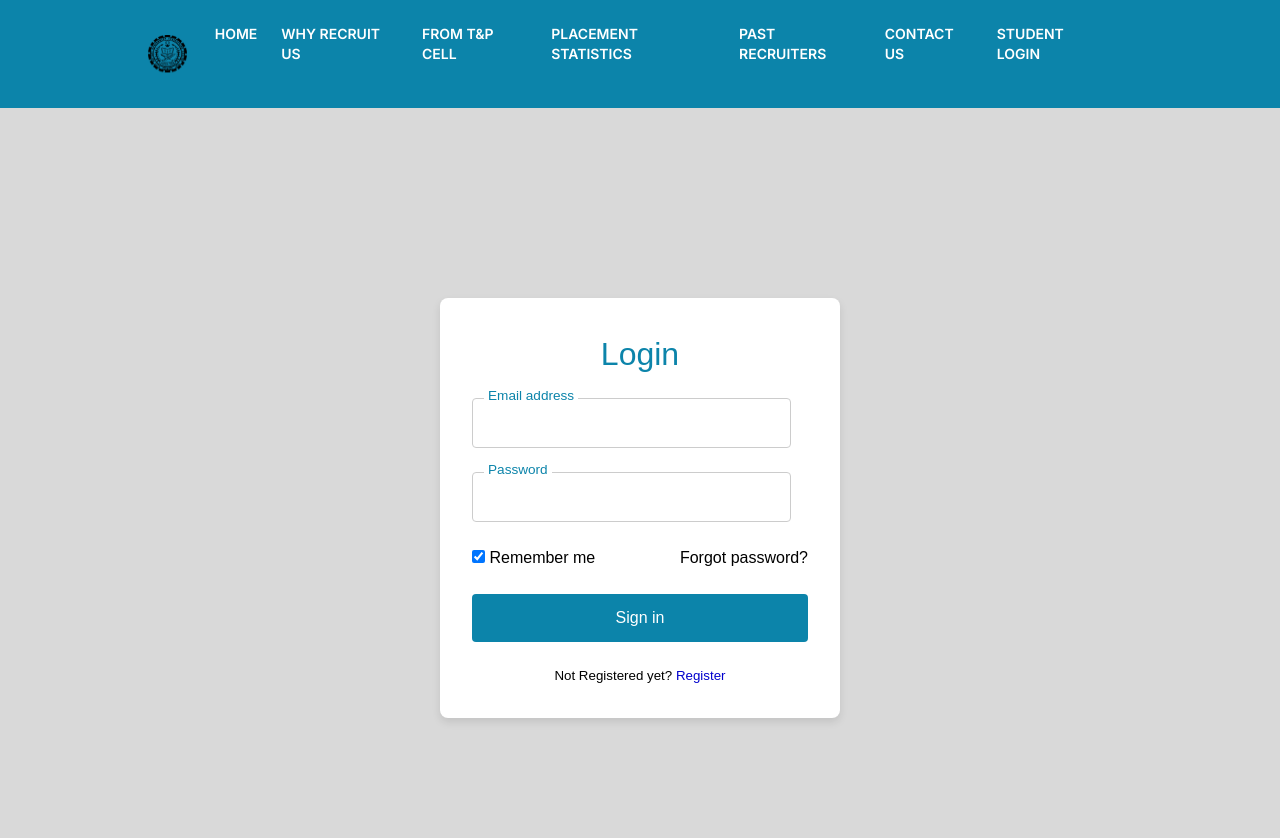
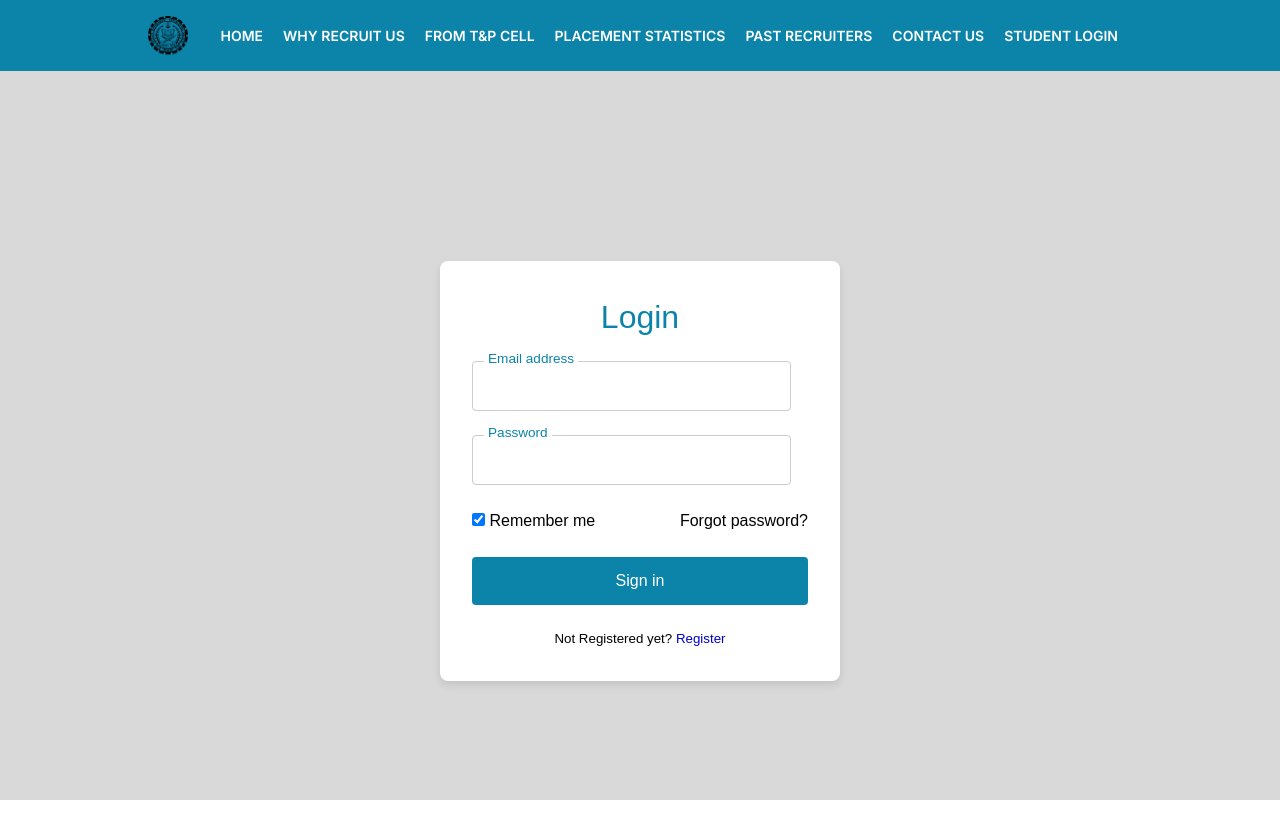
Before and after one commit to Phoenix-031/KGECTnp2k24, a Next.js app: page /login in a window 1280 px wide. Shown: the top 838 px of the page. After the commit the page ends 800 px from the top, so only its background shows below. Built offline with nearby package versions, Linux system fonts and the light colour scheme.

Commit message:
navbar update

```diff
--- a/src/app/globals.css
+++ b/src/app/globals.css
@@ -67,3 +67,57 @@
     @apply bg-background text-foreground;
   }
 }
+
+@keyframes rotate-90 {
+  0% {
+    transform: rotate(180deg);
+  }
+  100% {
+    transform: rotate(0deg);
+  }
+}
+
+@keyframes rotate-neg-90 {
+  0% {
+    transform: rotate(0deg);
+  }
+  100% {
+    transform: rotate(180deg);
+  }
+}
+
+
+@keyframes scale-down {
+  0% {
+    transform: scale(0);
+  }
+  100% {
+    transform: scale(1);
+  }
+}
+
+@keyframes scale-up {
+  0% {
+    transform: scale(1);
+  }
+  100% {
+    transform: scale(0);
+  }
+}
+
+
+.rotate-90 {
+  animation: rotate-90 0.3s ease-out forwards;
+}
+
+.rotate-neg-90 {
+  animation: rotate-neg-90 0.3s ease-out forwards;
+}
+
+.scale-down {
+  animation: scale-down 0.3s ease-out forwards;
+}
+
+.scale-up {
+  animation: scale-up 0.3s ease-out forwards;
+}
--- a/src/app/layout.tsx
+++ b/src/app/layout.tsx
@@ -20,9 +20,10 @@ export default function RootLayout({
   return (
     <html lang='en'>
       <body className={inter.className}>
+      <div className='custom-scrollbar overflow-y-scroll h-screen '>
         <SpeedInsights />
         <Navbar />
-        {children}
+        {children}</div>
       </body>
     </html>
   );
--- a/src/components/Navbar.tsx
+++ b/src/components/Navbar.tsx
@@ -21,7 +21,7 @@ export const Navbar = () => {
         'w-1/2',
         'right-0',
         'p-4',
-        'gap-10',
+        'gap-15',
         'flex-col',
       ];
     } else {
@@ -43,7 +43,6 @@ export const Navbar = () => {
       'bg-opacity-50',
       'transition-opacity',
       'duration-300',
-
       isOpen ? 'opacity-100' : 'opacity-0',
       isOpen ? 'pointer-events-auto' : 'pointer-events-none',
     ].join(' ');
@@ -73,21 +72,17 @@ export const Navbar = () => {
       element.scrollIntoView({ behavior: 'smooth' });
     }
   };
-  1;
 
   return (
     <>
       <nav
         ref={navbarRef}
-        className={` bg-custom-blue text-white font-semibold text-sm py-4 sm:p-6 md:flex md:justify-between sticky top-0 md:items-center transition-transform duration-300 ${
+        className={`bg-custom-blue text-white font-semibold p-4 text-sm md:flex md:justify-between sticky top-0 md:items-center transition-transform duration-300 z-50 ${
           isVisible ? 'translate-y-0' : '-translate-y-full'
-        } `}
+        }`}
       >
         <div className='container flex justify-between items-center'>
-          <a
-            href='#'
-            className='text-2xl font-bold ml-[-14px]'
-          >
+          <a href='#' className='text-2xl font-bold ml-[-14px]'>
             <Image
               alt='Navbar Logo'
               src={'/kgec.svg'}
@@ -95,65 +90,35 @@ export const Navbar = () => {
               height={40}
             />
           </a>
-          <div className={`${getMenuClasses()} pl-4`}>
-            <Link
-              href='/'
-              className='mx-3 hover:text-gray-300'
-            >
+          <div className={`${getMenuClasses()} pl-4 gap-5`}>
+            <Link href='/' className='hover:text-gray-300'>
               HOME
             </Link>
-            <Link
-              onClick={() => scrollToSection('')}
-              href='/'
-              className='mx-3 hover:text-gray-300'
-            >
+            <Link onClick={() => scrollToSection('')} href='/' className='hover:text-gray-300'>
               WHY RECRUIT US
             </Link>
-            <Link
-              onClick={() => scrollToSection('placement-statistics')}
-              href='/'
-              className='mx-3 hover:text-gray-300'
-            >
+            <Link onClick={() => scrollToSection('placement-statistics')} href='/' className='hover:text-gray-300'>
               FROM T&P CELL
             </Link>
-            <Link
-              onClick={() => scrollToSection('placement-statistics')}
-              href='/'
-              className='mx-3 hover:text-gray-300'
-            >
+            <Link onClick={() => scrollToSection('placement-statistics')} href='/' className='hover:text-gray-300'>
               PLACEMENT STATISTICS
             </Link>
-            <Link
-              onClick={() => scrollToSection('past-recruiters')}
-              href='/'
-              className='mx-3 hover:text-gray-300'
-            >
+            <Link onClick={() => scrollToSection('past-recruiters')} href='/' className='hover:text-gray-300'>
               PAST RECRUITERS
             </Link>
-            <Link
-              onClick={() => scrollToSection('contact-us')}
-              href='/'
-              className='mx-3 hover:text-gray-300'
-            >
+            <Link onClick={() => scrollToSection('contact-us')} href='/' className='hover:text-gray-300'>
               CONTACT US
             </Link>
-            {/*<Link
-              href='/student-details'
-              className='mx-3 hover:text-gray-300'
-            >
-              STUDENT DETAILS
-            </Link>*/}
-            <Link
-              href='/signup'
-              className='mx-3 hover:text-gray-300 mb-5'
-            >
+            <Link href='/signup' className='hover:text-gray-300'>
               STUDENT LOGIN
             </Link>
           </div>
           <div className='md:hidden flex items-center mr-[-14px]'>
             <button onClick={() => setIsOpen(!isOpen)}>
               <svg
-                className='hamburger-menu'
+                className={`transition-transform duration-300 ${
+                  isOpen ? 'rotate-90 scale-down' : 'rotate-neg-90 scale-up'
+                }`}
                 width='24'
                 height='24'
                 viewBox='0 0 24 24'
@@ -183,10 +148,7 @@ export const Navbar = () => {
           </div>
         </div>
       </nav>
-      <div
-        className={getOverlayClasses()}
-        onClick={() => setIsOpen(false)}
-      ></div>
+      <div className={getOverlayClasses()} onClick={() => setIsOpen(false)}></div>
     </>
   );
 };
--- a/tailwind.config.ts
+++ b/tailwind.config.ts
@@ -1,95 +1,127 @@
+import type { Config } from 'tailwindcss';
 
-import type { Config } from "tailwindcss"
-
-const config = {
-  darkMode: ["class"],
+const config: Config = {
+  darkMode: ['class'],
   content: [
     './pages/**/*.{ts,tsx}',
     './components/**/*.{ts,tsx}',
     './app/**/*.{ts,tsx}',
     './src/**/*.{ts,tsx}',
-	],
-  prefix: "",
+  ],
+  prefix: '',
   theme: {
     container: {
       center: true,
-      padding: "2rem",
+      padding: '2rem',
       screens: {
-        "2xl": "1400px",
-        "lg": "1020px",
-        "md": "800px",
-        "sm": "750px",
+        'xl' : '1100',
+        '2xl': '1400px',
+        'lg': '1020px',
+        'md': '800px',
+        'sm': '750px',
       },
     },
     extend: {
-     zIndex:{
-      '-10':'-10'
-     },
+
+      zIndex: {
+        '-10': '-10',
+      },
       colors: {
         custom: {
-          yellow: "#E6C651",
-          gray: "#D9D9D9",
-          gray2: "#F5F3F1",
+          yellow: '#E6C651',
+          gray: '#D9D9D9',
+          gray2: '#F5F3F1',
         },
-        light_yellow: "#F4CE44",
+        light_yellow: '#F4CE44',
         'custom-blue': '#0C84AA',
-        'accordian-grey' : '#D9D9D9',
-        border: "hsl(var(--border))",
-        input: "hsl(var(--input))",
-        ring: "hsl(var(--ring))",
-        background: "hsl(var(--background))",
-        foreground: "hsl(var(--foreground))",
+        'accordian-grey': '#D9D9D9',
+        border: 'hsl(var(--border))',
+        input: 'hsl(var(--input))',
+        ring: 'hsl(var(--ring))',
+        background: 'hsl(var(--background))',
+        foreground: 'hsl(var(--foreground))',
         primary: {
-          DEFAULT: "hsl(var(--primary))",
-          foreground: "hsl(var(--primary-foreground))",
+          DEFAULT: 'hsl(var(--primary))',
+          foreground: 'hsl(var(--primary-foreground))',
         },
         secondary: {
-          DEFAULT: "hsl(var(--secondary))",
-          foreground: "hsl(var(--secondary-foreground))",
+          DEFAULT: 'hsl(var(--secondary))',
+          foreground: 'hsl(var(--secondary-foreground))',
         },
         destructive: {
-          DEFAULT: "hsl(var(--destructive))",
-          foreground: "hsl(var(--destructive-foreground))",
+          DEFAULT: 'hsl(var(--destructive))',
+          foreground: 'hsl(var(--destructive-foreground))',
         },
         muted: {
-          DEFAULT: "hsl(var(--muted))",
-          foreground: "hsl(var(--muted-foreground))",
+          DEFAULT: 'hsl(var(--muted))',
+          foreground: 'hsl(var(--muted-foreground))',
         },
         accent: {
-          DEFAULT: "hsl(var(--accent))",
-          foreground: "hsl(var(--accent-foreground))",
+          DEFAULT: 'hsl(var(--accent))',
+          foreground: 'hsl(var(--accent-foreground))',
         },
         popover: {
-          DEFAULT: "hsl(var(--popover))",
-          foreground: "hsl(var(--popover-foreground))",
+          DEFAULT: 'hsl(var(--popover))',
+          foreground: 'hsl(var(--popover-foreground))',
         },
         card: {
-          DEFAULT: "hsl(var(--card))",
-          foreground: "hsl(var(--card-foreground))",
+          DEFAULT: 'hsl(var(--card))',
+          foreground: 'hsl(var(--card-foreground))',
         },
       },
       borderRadius: {
-        lg: "var(--radius)",
-        md: "calc(var(--radius) - 2px)",
-        sm: "calc(var(--radius) - 4px)",
+        lg: 'var(--radius)',
+        md: 'calc(var(--radius) - 2px)',
+        sm: 'calc(var(--radius) - 4px)',
       },
       keyframes: {
-        "accordion-down": {
-          from: { height: "0" },
-          to: { height: "var(--radix-accordion-content-height)" },
+        'rotate-90': {
+          '0%': { transform: 'rotate(180deg)' },
+          '100%': { transform: 'rotate(0deg)' },
         },
-        "accordion-up": {
-          from: { height: "var(--radix-accordion-content-height)" },
-          to: { height: "0" },
+        'rotate-neg-90': {
+          '0%': { transform: 'rotate(0deg)' },
+          '100%': { transform: 'rotate(180deg)' },
+        },
+        'scale-down': {
+          '0%': { transform: 'scale(0)' },
+          '100%': { transform: 'scale(1)' },
+        },
+        'scale-up': {
+          '0%': { transform: 'scale(0)' },
+          '100%': { transform: 'scale(1)' },
         },
       },
       animation: {
-        "accordion-down": "accordion-down 0.2s ease-out",
-        "accordion-up": "accordion-up 0.2s ease-out",
+        'rotate-90': 'rotate-90 0.3s ease-out forwards',
+        'rotate-neg-90': 'rotate-neg-90 0.3s ease-out forwards',
+        'scale-down': 'scale-down 0.3s ease-out forwards',
+        'scale-up': 'scale-up 0.3s ease-out forwards',
       },
     },
   },
-  plugins: [require("tailwindcss-animate")],
-} satisfies Config
+  plugins: [
+    function ({ addUtilities }) {
+      addUtilities({
+        '.custom-scrollbar': {
+          '&::-webkit-scrollbar': {
+            width: '12px',
+          },
+          '&::-webkit-scrollbar-track': {
+            background: '#f1f1f1',
+          },
+          '&::-webkit-scrollbar-thumb': {
+            backgroundColor: '#0C84AA',
+            borderRadius: '20px',
+            border: '3px solid #f1f1f1',
+          },
+          '&::-webkit-scrollbar-thumb:hover': {
+            backgroundColor: '#006494',
+          },
+        },
+      });
+    },
+  ],
+};
 
-export default config
+export default config;
```
Also changed, not shown: src/components/PlacementStatistics.tsx (+2 -6 lines).
